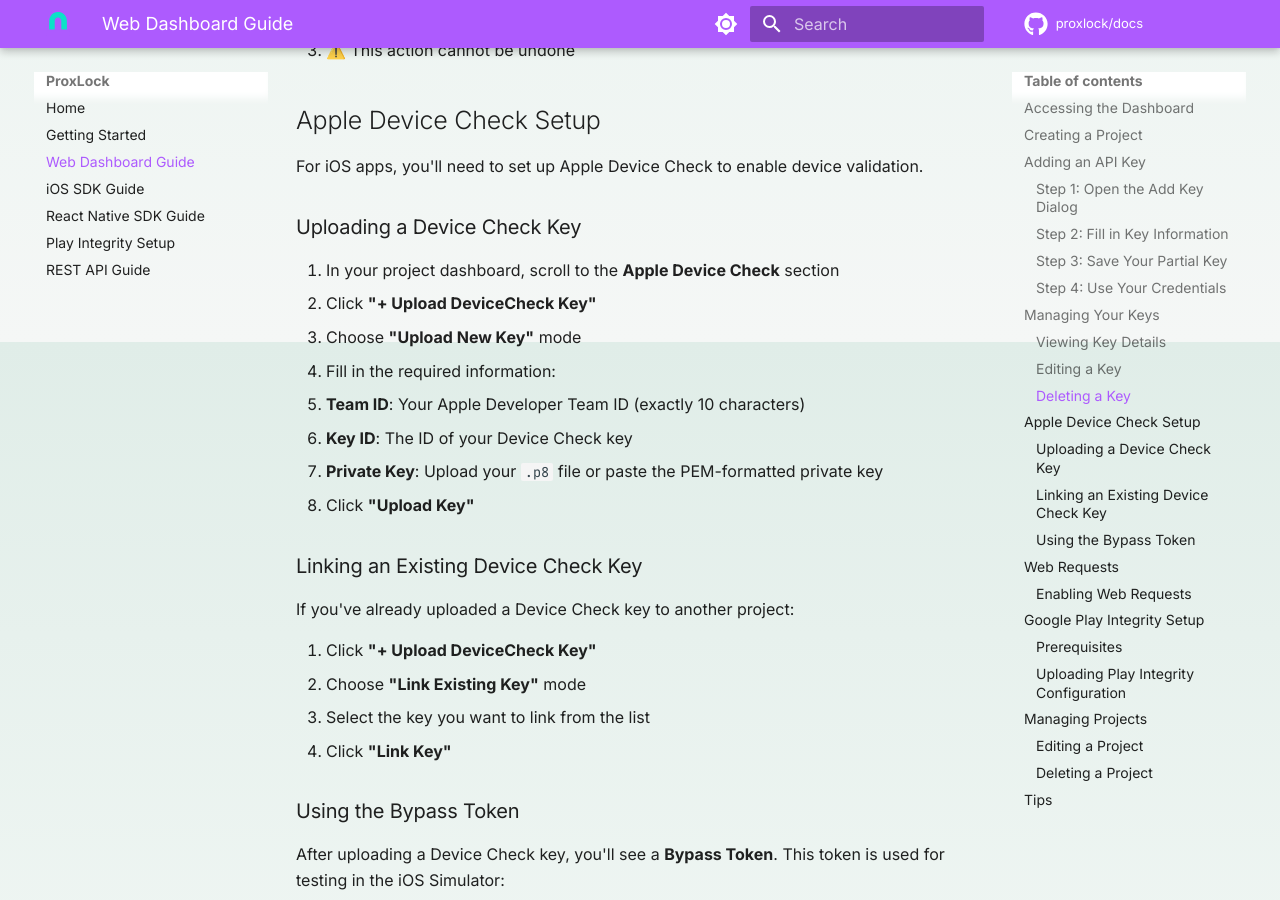
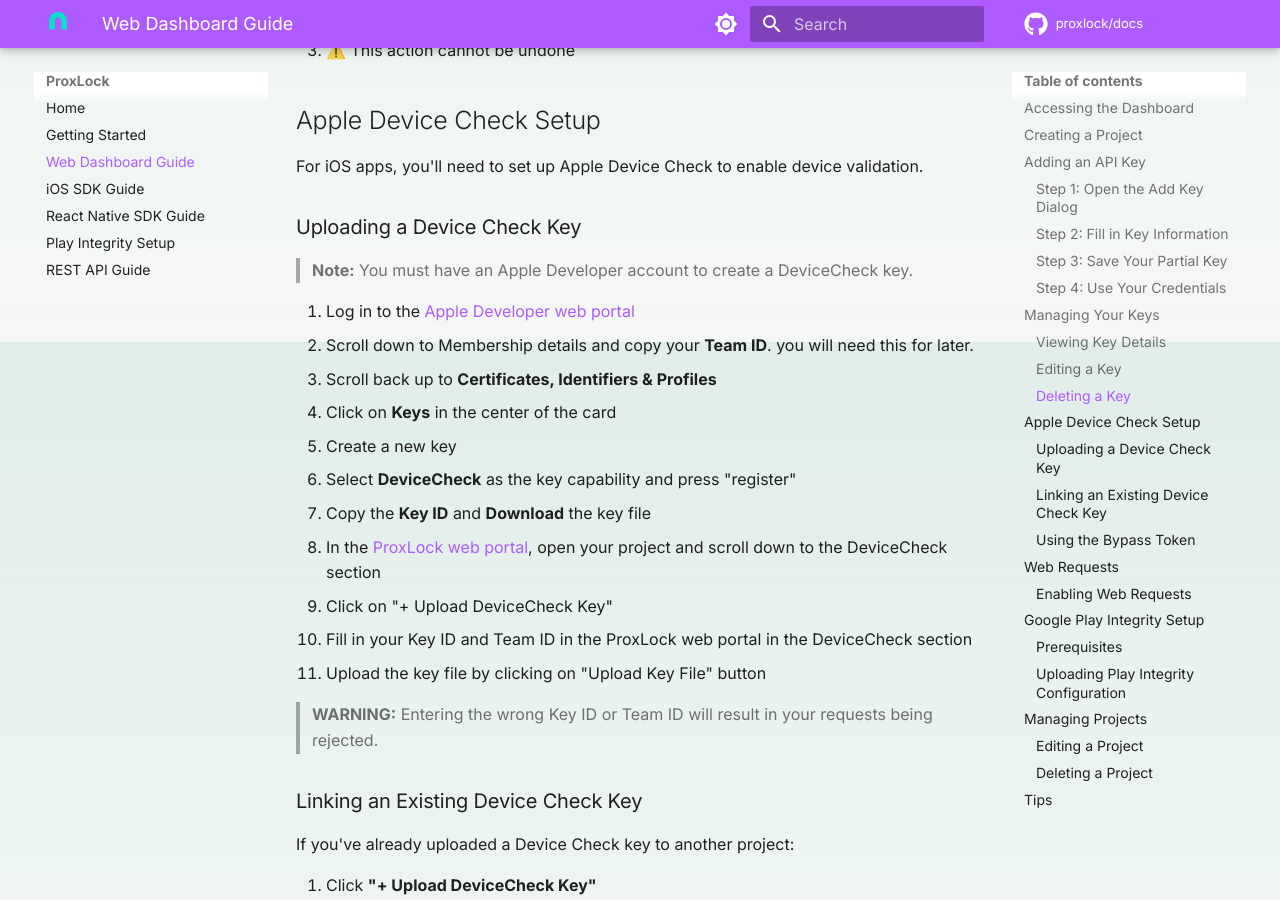
Before and after one commit to ProxLock/Docs, an MkDocs documentation site: the page built from docs/web-dashboard.md, in a window 1280 px wide and 900 px high, scrolled down 3258 px. Built offline with MkDocs 1.6.1 and Material for MkDocs 9.7.7, drawn with Linux system fonts in a browser that asks for light colours; comment, search, counter and statistics services are not loaded.

Commit message:
add clarification on setting up device check

```diff
--- a/docs/web-dashboard.md
+++ b/docs/web-dashboard.md
@@ -113,14 +113,21 @@ For iOS apps, you'll need to set up Apple Device Check to enable device validati
 
 ### Uploading a Device Check Key
 
-1. In your project dashboard, scroll to the **Apple Device Check** section
-2. Click **"+ Upload DeviceCheck Key"**
-3. Choose **"Upload New Key"** mode
-4. Fill in the required information:
-   - **Team ID**: Your Apple Developer Team ID (exactly 10 characters)
-   - **Key ID**: The ID of your Device Check key
-   - **Private Key**: Upload your `.p8` file or paste the PEM-formatted private key
-5. Click **"Upload Key"**
+> **Note:** You must have an Apple Developer account to create a DeviceCheck key.
+
+1. Log in to the [Apple Developer web portal](https://developer.apple.com/account)
+2. Scroll down to Membership details and copy your **Team ID**. you will need this for later.
+3. Scroll back up to **Certificates, Identifiers & Profiles**
+4. Click on **Keys** in the center of the card
+5. Create a new key
+6. Select **DeviceCheck** as the key capability and press "register"
+7. Copy the **Key ID** and **Download** the key file
+8. In the [ProxLock web portal](https://app.proxlock.dev), open your project and scroll down to the DeviceCheck section
+9. Click on "+ Upload DeviceCheck Key"
+10. Fill in your Key ID and Team ID in the ProxLock web portal in the DeviceCheck section
+11. Upload the key file by clicking on "Upload Key File" button
+
+> **WARNING:** Entering the wrong Key ID or Team ID will result in your requests being rejected.
 
 ### Linking an Existing Device Check Key
 
```
Also changed, not shown: docs/ios-sdk.md (+19 -0 lines).
